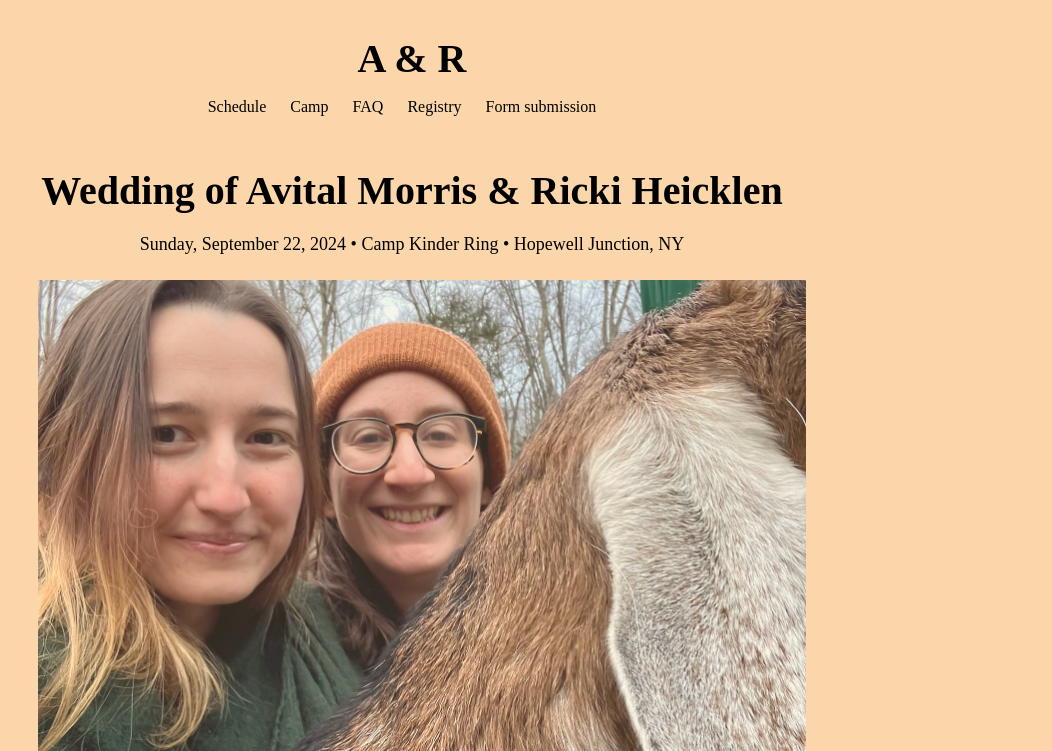
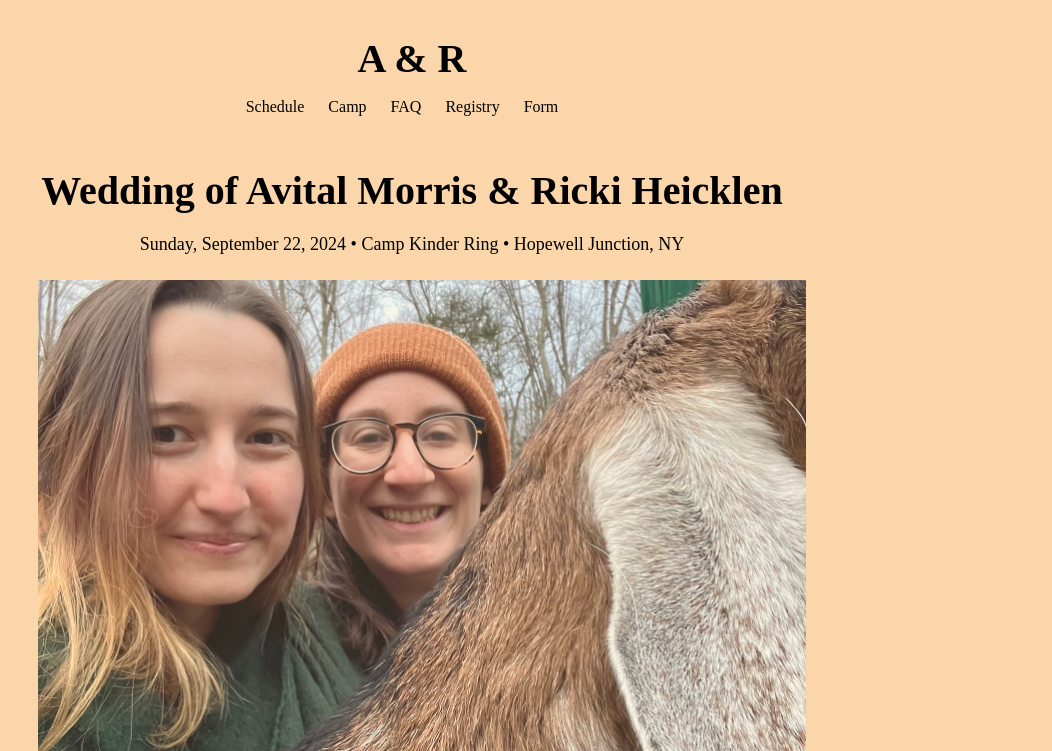
Before and after one commit to RickiHeicklen/avitalandricki, a plain HTML site: page index.html in a window 1280 px wide. Shown: the top 751 px of the page, without its empty margins (228-1280 px from the left). Drawn offline with Linux system fonts and the light colour scheme.

Commit message:
form submission to form

```diff
--- a/header.html
+++ b/header.html
@@ -12,6 +12,6 @@
     <li><a href="camp.html">Camp</a></li>
     <li><a href="faq.html">FAQ</a></li>
     <li><a href="https://www.zola.com/registry/rickiandavital" target="_blank">Registry</a></li>
-    <li><a href="rsvp.html">Form submission</a></li>
+    <li><a href="rsvp.html">Form</a></li>
   </ul>
 </nav>
```
